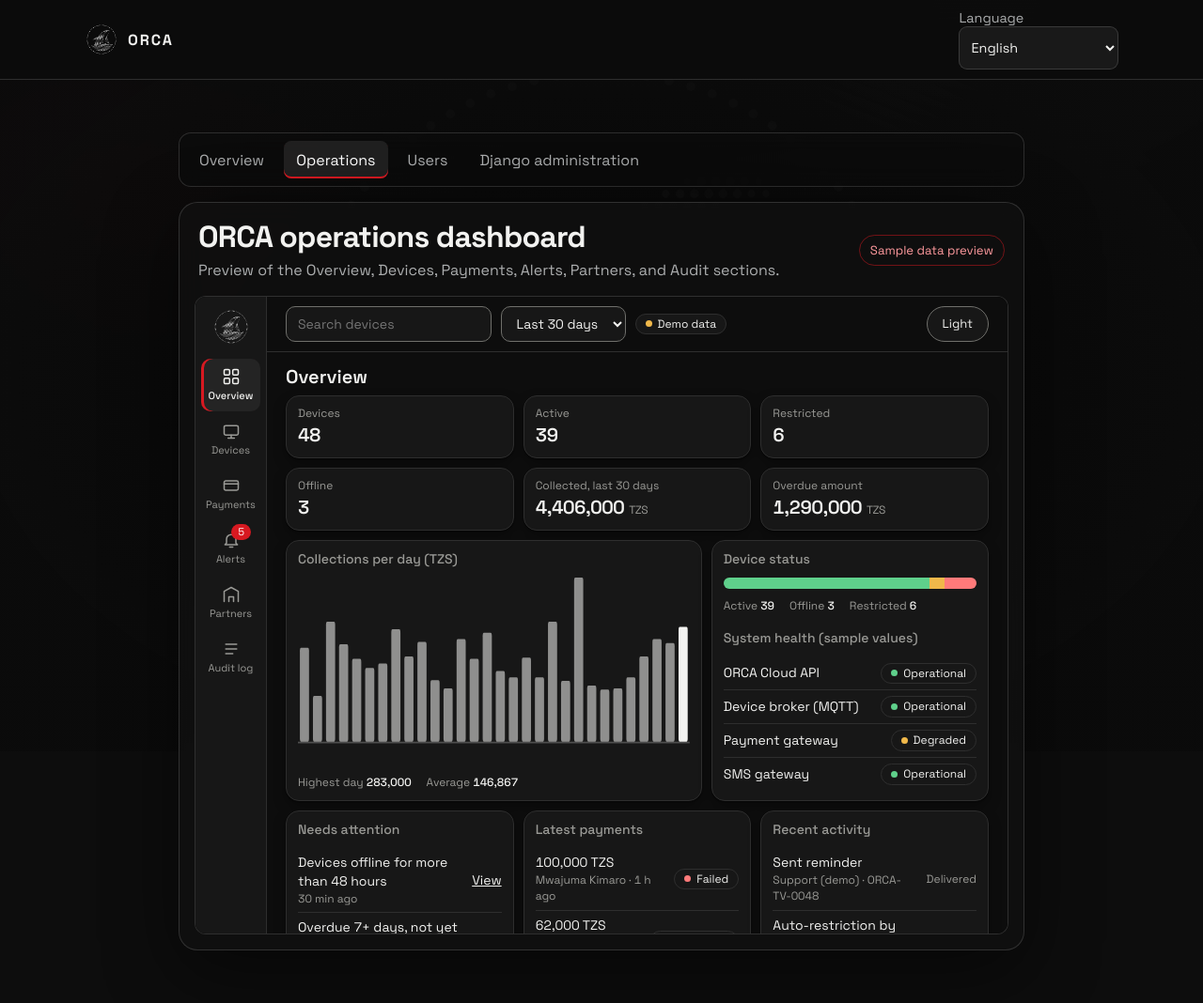
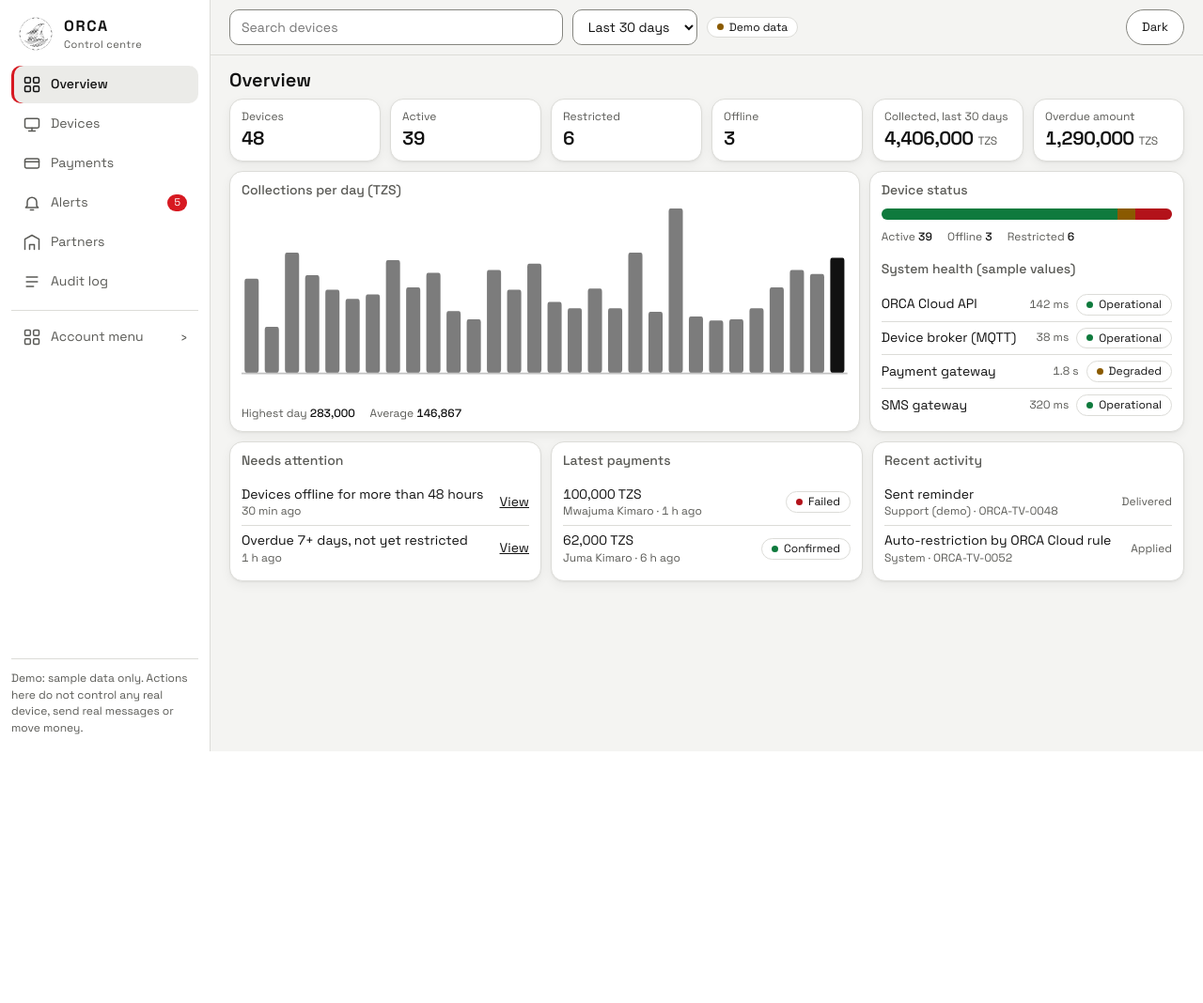
Before and after one commit to malocollective5core18-hue/Orca_appliance, a Django app: page /accounts/dashboard/operations/ in a window 1280 px wide. Shown: the whole page at 94% size. After the commit the page ends 800 px from the top, so only its background shows below. Run offline with Django 5.2, Linux system fonts and the light colour scheme; the visitor is signed in with stand-in values (Sample User, id 1).

Commit message:
Make operations dashboard full-screen with role menus

```diff
--- a/orca_webserver/apps/accounts/urls.py
+++ b/orca_webserver/apps/accounts/urls.py
@@ -9,6 +9,5 @@ urlpatterns = [
     path("logout/", views.logout_view, name="logout"),
     path("dashboard/", views.dashboard, name="dashboard"),
     path("dashboard/operations/", views.operations_dashboard, name="operations_dashboard"),
-    path("dashboard/operations/demo/", views.operations_dashboard_demo, name="operations_dashboard_demo"),
     path("dashboard/register-user/", views.register_staff, name="register_staff"),
 ]
--- a/orca_webserver/apps/accounts/views.py
+++ b/orca_webserver/apps/accounts/views.py
@@ -3,12 +3,12 @@
 from django.contrib.auth import login as auth_login, logout as auth_logout
 from django.contrib.auth.decorators import login_required
 from django.conf import settings
-from django.http import FileResponse, HttpResponseForbidden
+from django.http import HttpResponse, HttpResponseForbidden
 from django.shortcuts import redirect, render
 from django.urls import reverse
+from django.utils.html import format_html
 from django.utils.http import url_has_allowed_host_and_scheme
 from django.views.decorators.http import require_POST
-from django.views.decorators.clickjacking import xframe_options_sameorigin
 
 from .forms import CustomerSignupForm, EmailLoginForm, StaffRegistrationForm
 from .models import UserRole
@@ -77,13 +77,13 @@ def register_staff(request):
 def operations_dashboard(request):
     if not request.user.is_staff and not request.user.is_superuser:
         return HttpResponseForbidden("This dashboard is for ORCA staff accounts.")
-    return render(request, "accounts/operations_dashboard.html")
-
-
-@login_required
-@xframe_options_sameorigin
-def operations_dashboard_demo(request):
-    if not request.user.is_staff and not request.user.is_superuser:
-        return HttpResponseForbidden("This dashboard is for ORCA staff accounts.")
     demo_file = settings.BASE_DIR / "orca-dashboard-demo-1.html"
-    return FileResponse(demo_file.open("rb"), content_type="text/html; charset=utf-8")
+    page = demo_file.read_text(encoding="utf-8")
+    users_url = reverse("accounts:register_staff") if (request.user.is_superuser or request.user.role == UserRole.ADMIN) else ""
+    admin_url = reverse("admin:index") if request.user.is_superuser else ""
+    account_nav = format_html(
+        '<nav aria-label="Main" id="nav" data-account-overview="{}" data-account-users="{}" data-django-admin="{}"></nav>',
+        reverse("accounts:dashboard"), users_url, admin_url,
+    )
+    page = page.replace('<nav aria-label="Main" id="nav"></nav>', str(account_nav), 1)
+    return HttpResponse(page, content_type="text/html; charset=utf-8")
--- a/orca_webserver/orca-dashboard-demo-1.html
+++ b/orca_webserver/orca-dashboard-demo-1.html
@@ -23,6 +23,14 @@ nav{display:grid;gap:2px}
 nav a{display:flex;align-items:center;gap:10px;min-height:40px;padding:0 12px;border-radius:10px;text-decoration:none;color:var(--muted)}
 nav a:hover{background:var(--panel2);color:var(--text)}
 nav a[aria-current=page]{background:var(--panel2);color:var(--text);font-weight:500;box-shadow:inset 3px 0 0 var(--red)}
+.account-menu{position:relative;margin-top:8px;border-top:1px solid var(--line);padding-top:8px}
+.account-menu summary{list-style:none;display:flex;align-items:center;gap:10px;min-height:40px;padding:0 12px;border-radius:10px;color:var(--muted);cursor:pointer;user-select:none}
+.account-menu summary::-webkit-details-marker{display:none}
+.account-menu summary:hover,.account-menu[open] summary{background:var(--panel2);color:var(--text)}
+.account-menu .chevron{margin-left:auto;transition:transform .18s ease}.account-menu[open] .chevron{transform:rotate(90deg)}
+.account-links{display:grid;gap:2px;padding:4px 0 0 14px}
+.account-links a{min-height:38px;font-size:13px}
+.mobile-account-menu{display:none}
 .badge{background:var(--red);color:#fff;border-radius:99px;font-size:11px;padding:1px 7px;min-width:20px;text-align:center}
 .note{margin-top:auto;color:var(--muted);font-size:12px;line-height:1.45;border-top:1px solid var(--line);padding-top:12px}
 .main{display:flex;flex-direction:column;min-width:0;height:100dvh}
@@ -89,16 +97,32 @@ dialog label{display:block;margin:12px 0 4px;font-weight:500}dialog select{width
 nav a{flex-direction:column;justify-content:center;gap:3px;min-height:56px;padding:6px 2px;font-size:11px;text-align:center;position:relative}
 nav a[aria-current=page]{box-shadow:inset 3px 0 0 var(--red)}
 .nl{flex:none}.badge{position:absolute;top:2px;right:10px}
+.account-menu summary{justify-content:center;min-height:56px;padding:6px 2px;font-size:11px;flex-direction:column;gap:3px;text-align:center}
+.account-menu .chevron{position:absolute;right:4px;top:4px;margin:0}
+.account-links{position:absolute;left:calc(100% + 8px);bottom:0;min-width:210px;padding:8px;border:1px solid var(--line);border-radius:12px;background:var(--panel);box-shadow:var(--sh)}
 }
 @media (max-width:699px){
 body{overflow:auto;height:auto}
 .shell{display:block;height:auto}
 .side{display:contents}.brand,.side .note{display:none}
-nav{position:fixed;left:0;right:0;bottom:0;z-index:3;display:grid;grid-template-columns:repeat(6,1fr);gap:0;background:var(--panel);border-top:1px solid var(--line);padding-bottom:env(safe-area-inset-bottom)}
+nav{position:fixed;left:0;right:16.6667vw;bottom:0;z-index:3;display:grid;grid-template-columns:repeat(5,minmax(0,1fr));gap:0;background:var(--panel);border-top:1px solid var(--line);padding-bottom:env(safe-area-inset-bottom)}
+nav>a[href="#audit"]{display:none}
 nav a{flex-direction:column;justify-content:center;gap:2px;min-height:56px;padding:4px 0;border-radius:0;font-size:10.5px;text-align:center;position:relative}
 nav a:hover{background:none}
 nav a[aria-current=page]{background:none;box-shadow:inset 0 3px 0 var(--red)}
 .nl{flex:none}.badge{position:absolute;top:3px;left:calc(50% + 4px);font-size:10px;padding:0 5px;min-width:16px}
+.account-menu{display:none}
+.mobile-account-menu{display:block;position:fixed;right:0;bottom:env(safe-area-inset-bottom);z-index:4;width:16.6667vw;margin:0;padding:0;border:0;background:var(--panel);border-top:1px solid var(--line)}
+.mobile-account-menu summary{list-style:none;display:flex;align-items:center;justify-content:center;gap:3px;height:56px;padding:4px 2px;font-size:10.5px;color:var(--muted);cursor:pointer}
+.mobile-account-menu summary::-webkit-details-marker{display:none}
+.mobile-account-menu summary .ni{display:none}
+.mobile-account-menu summary .nl{font-size:9px}
+.mobile-account-menu summary .chevron{position:absolute;top:2px;right:5px}
+.mobile-account-menu[open] summary{color:var(--text);box-shadow:inset 0 3px 0 var(--red)}
+.mobile-account-menu .chevron{width:12px;height:12px;transition:transform .18s ease}.mobile-account-menu[open] .chevron{transform:rotate(90deg)}
+.mobile-account-links{position:absolute;right:8px;bottom:calc(100% + 8px);width:min(280px,calc(100vw - 16px));padding:8px;border:1px solid var(--line);border-radius:14px;background:var(--panel);box-shadow:0 12px 36px rgba(0,0,0,.28)}
+.mobile-account-links a{min-height:44px;font-size:14px;flex-direction:row;justify-content:flex-start;padding:0 12px;border-radius:9px}
+.mobile-account-links a[aria-current=page]{box-shadow:inset 3px 0 0 var(--red)}
 .main{height:auto}
 .bar{position:sticky;top:0;z-index:2;flex-wrap:wrap;gap:8px;padding:10px 14px 10px;padding-top:calc(10px + env(safe-area-inset-top))}
 .mbrand{display:flex;order:1}.bar .chip{order:2}.spacer{order:3;flex:1}#theme{order:4}
@@ -177,7 +201,15 @@ function st(d){return d.restricted?'Restricted':!d.online?'Offline':'Active'}
 function chip(s){return h('span',{class:'chip '+s.toLowerCase()},h('i'),s)}
 function log(a,b,c,r){L.unshift([a,b,c,r,0])}
 var ROUTES=[['overview','Overview'],['devices','Devices'],['payments','Payments'],['alerts','Alerts'],['partners','Partners'],['audit','Audit log']];
-function nav(){var r=cur(),n=$('nav');n.replaceChildren();ROUTES.forEach(function(x){var a=h('a',{href:'#'+x[0]},ic(x[0]),h('span',{class:'nl'},x[1]));if(x[0]===r)a.setAttribute('aria-current','page');if(x[0]==='alerts'){var u=A.filter(function(z){return !z.ack}).length;if(u)a.append(h('span',{class:'badge','aria-label':u+' unacknowledged'},String(u)))}n.append(a)})}
+function nav(){var r=cur(),n=$('nav'),oldMobile=document.querySelector('.mobile-account-menu');if(oldMobile)oldMobile.remove();n.replaceChildren();ROUTES.forEach(function(x){var a=h('a',{href:'#'+x[0]},ic(x[0]),h('span',{class:'nl'},x[1]));if(x[0]===r)a.setAttribute('aria-current','page');if(x[0]==='alerts'){var u=A.filter(function(z){return !z.ack}).length;if(u)a.append(h('span',{class:'badge','aria-label':u+' unacknowledged'},String(u)))}n.append(a)});
+  var links=[];function addLink(url,label,key){if(!url)return;links.push(h('a',{href:url},ic(key),h('span',{class:'nl'},label)))}
+  addLink(n.dataset.accountOverview,'Overview','overview');addLink(n.dataset.accountUsers,'Users','partners');addLink(n.dataset.djangoAdmin,'Django administration','devices');
+  if(links.length){var summary=h('summary',{},ic('overview'),h('span',{class:'nl'},'Account menu'),h('span',{class:'chevron','aria-hidden':'true'},'›'));var panel=h('div',{class:'account-links'},links);n.append(h('details',{class:'account-menu'},summary,panel));
+    var mobileLinks=links.map(function(a){return a.cloneNode(true)});mobileLinks.push(h('a',{href:'#audit'},ic('audit'),h('span',{class:'nl'},'Audit log')));
+    var mobileSummary=h('summary',{},ic('audit'),h('span',{class:'nl'},'Audit logs'),h('span',{class:'chevron','aria-hidden':'true'},'›'));
+    n.parentNode.append(h('details',{class:'mobile-account-menu'},mobileSummary,h('div',{class:'mobile-account-links'},mobileLinks)));
+  }
+}
 var ICONS={overview:'<rect x="3" y="3" width="7" height="7" rx="1.5"/><rect x="14" y="3" width="7" height="7" rx="1.5"/><rect x="3" y="14" width="7" height="7" rx="1.5"/><rect x="14" y="14" width="7" height="7" rx="1.5"/>',devices:'<rect x="3" y="5" width="18" height="12" rx="2"/><path d="M8 21h8M12 17v4"/>',payments:'<rect x="3" y="6" width="18" height="12" rx="2"/><path d="M3 10h18"/>',alerts:'<path d="M6 16v-5a6 6 0 0112 0v5l2 2H4z"/><path d="M10 21h4"/>',partners:'<path d="M3 21V8l9-5 9 5v13M9 21v-6h6v6"/>',audit:'<path d="M5 6h14M5 12h14M5 18h9"/>'};
 function ic(k){var e=h('span',{class:'ni','aria-hidden':'true'});e.innerHTML='<svg viewBox="0 0 24 24" width="20" height="20" fill="none" stroke="currentColor" stroke-width="1.8" stroke-linecap="round" stroke-linejoin="round">'+ICONS[k]+'</svg>';return e}
 function labels(v){[].forEach.call(v.querySelectorAll('table'),function(t){var hs=[].map.call(t.querySelectorAll('th'),function(x){return x.textContent});[].forEach.call(t.querySelectorAll('tbody tr'),function(tr){[].forEach.call(tr.children,function(td,i){td.setAttribute('data-label',hs[i]||'')})})})}
--- a/orca_webserver/templates/accounts/_dashboard_nav.html
+++ /dev/null
@@ -1,6 +0,0 @@
-<nav class="dashboard-nav" aria-label="Dashboard navigation">
-  <a href="{% url 'accounts:dashboard' %}" {% if request.resolver_match.url_name == "dashboard" %}aria-current="page"{% endif %} data-en="Overview" data-sw="Muhtasari">Overview</a>
-  {% if request.user.is_staff or request.user.is_superuser %}<a href="{% url 'accounts:operations_dashboard' %}" {% if request.resolver_match.url_name == "operations_dashboard" %}aria-current="page"{% endif %} data-en="Operations" data-sw="Uendeshaji">Operations</a>{% endif %}
-  {% if request.user.is_superuser or request.user.role == "admin" %}<a href="{% url 'accounts:register_staff' %}" {% if request.resolver_match.url_name == "register_staff" %}aria-current="page"{% endif %} data-en="Users" data-sw="Watumiaji">Users</a>{% endif %}
-  {% if request.user.is_superuser %}<a href="/admin/" data-en="Django administration" data-sw="Usimamizi wa Django">Django administration</a>{% endif %}
-</nav>
--- a/orca_webserver/templates/accounts/base.html
+++ b/orca_webserver/templates/accounts/base.html
@@ -13,7 +13,6 @@
     header{position:relative;z-index:1;min-height:68px;display:flex;align-items:center;justify-content:space-between;padding:10px max(20px,calc((100vw - 1100px)/2));border-bottom:1px solid var(--orca-line);background:rgba(13,13,13,.76);backdrop-filter:blur(14px);-webkit-backdrop-filter:blur(14px)}
     .brand-link{display:flex;align-items:center;gap:10px;color:inherit;text-decoration:none;font-weight:700;letter-spacing:.12em}.brand-link .brand-logo{width:36px;height:36px;object-fit:contain}.lang{background:rgba(255,255,255,.06);color:var(--orca-white);border:1px solid var(--orca-line);border-radius:9px;padding:8px}
     main{position:relative;z-index:1;width:min(100% - 32px,560px);margin:clamp(24px,7vh,72px) auto}.wide{width:min(100% - 32px,900px)}
-    .dashboard-nav{display:flex;gap:8px;align-items:center;flex-wrap:wrap;margin:0 0 16px;padding:8px;border:1px solid var(--orca-line);border-radius:13px;background:rgba(13,13,13,.68);backdrop-filter:blur(12px)}.dashboard-nav a{display:inline-flex;min-height:40px;align-items:center;padding:9px 13px;border-radius:8px;color:var(--orca-muted);text-decoration:none}.dashboard-nav a:hover,.dashboard-nav a[aria-current="page"]{background:rgba(255,255,255,.09);color:#fff}.dashboard-nav a[aria-current="page"]{box-shadow:inset 0 -2px var(--orca-red)}
     .card{background:rgba(17,17,17,.82);border:1px solid var(--orca-line);border-radius:20px;padding:clamp(20px,5vw,34px);box-shadow:0 24px 80px rgba(0,0,0,.48);backdrop-filter:blur(14px);-webkit-backdrop-filter:blur(14px)}
     h1{margin:0 0 8px;font-size:clamp(1.45rem,4vw,2rem);letter-spacing:-.025em}p{color:var(--orca-muted);line-height:1.55}label{display:block;margin:16px 0 6px;color:rgba(248,250,252,.86);font-size:.93rem}
     input,select{width:100%;min-height:46px;padding:10px 12px;border:1px solid rgba(255,255,255,.22);border-radius:9px;background:rgba(0,0,0,.52);color:var(--orca-white);font:inherit}input:focus,select:focus{outline:2px solid rgba(215,25,33,.68);outline-offset:1px}
--- a/orca_webserver/templates/accounts/dashboard.html
+++ b/orca_webserver/templates/accounts/dashboard.html
@@ -1,5 +1,5 @@
 {% extends "accounts/base.html" %}{% block title %}ORCA dashboard{% endblock %}{% block body %}
-<main class="wide">{% include "accounts/_dashboard_nav.html" %}<section class="card" id="overview"><div class="toolbar"><div><p class="muted" data-en="Signed in as" data-sw="Umeingia kama">Signed in as</p><h1>{{ request.user.full_name|default:request.user.email|default:request.user.phone_number }}</h1><span class="muted role-display" data-role="{{ request.user.role }}">{{ role_label }}</span></div><form method="post" action="{% url 'accounts:logout' %}" style="margin-left:auto">{% csrf_token %}<button class="secondary" data-en="Log out" data-sw="Toka">Log out</button></form></div>
+<main class="wide"><section class="card" id="overview"><div class="toolbar"><div><p class="muted" data-en="Signed in as" data-sw="Umeingia kama">Signed in as</p><h1>{{ request.user.full_name|default:request.user.email|default:request.user.phone_number }}</h1><span class="muted role-display" data-role="{{ request.user.role }}">{{ role_label }}</span></div>{% if not is_customer %}<a class="button secondary" href="{% url 'accounts:operations_dashboard' %}" data-en="Operations" data-sw="Uendeshaji">Operations</a>{% endif %}<form method="post" action="{% url 'accounts:logout' %}" style="margin-left:auto">{% csrf_token %}<button class="secondary" data-en="Log out" data-sw="Toka">Log out</button></form></div>
 {% if is_customer %}<div class="tile"><h2 data-en="Your customer account" data-sw="Akaunti yako ya mteja">Your customer account</h2><p data-en="Your details are saved to your ORCA account. Financing applications and appliance records will appear here when those services are connected." data-sw="Taarifa zako zimehifadhiwa kwenye akaunti yako ya ORCA. Maombi ya ufadhili na taarifa za vifaa zitaonekana hapa huduma hizo zitakapounganishwa.">Your details are saved to your ORCA account. Financing applications and appliance records will appear here when those services are connected.</p></div>
 <div class="profile-grid"><div class="tile"><span class="muted" data-en="Full name" data-sw="Majina kamili">Full name</span><p>{{ request.user.full_name|default:"—" }}</p></div><div class="tile"><span class="muted" data-en="Email" data-sw="Barua pepe">Email</span><p>{{ request.user.email|default:"—" }}</p></div><div class="tile"><span class="muted" data-en="Phone" data-sw="Simu">Phone</span><p>{{ request.user.phone_number|default:"—" }}</p></div></div>
 {% else %}<div class="tile"><h2 data-en="ORCA staff workspace" data-sw="Eneo la kazi la ORCA">ORCA staff workspace</h2><p data-en="Manage accounts according to your assigned role." data-sw="Simamia akaunti kulingana na jukumu lako.">Manage accounts according to your assigned role.</p></div>
--- a/orca_webserver/templates/accounts/operations_dashboard.html
+++ /dev/null
@@ -1,16 +0,0 @@
-{% extends "accounts/base.html" %}
-{% block title %}Operations dashboard · ORCA{% endblock %}
-{% block body %}
-<main class="wide">
-  {% include "accounts/_dashboard_nav.html" %}
-  <section class="card operations-card">
-    <div class="toolbar operations-heading">
-      <div><h1 data-en="ORCA operations dashboard" data-sw="Dashibodi ya uendeshaji ya ORCA">ORCA operations dashboard</h1>
-      <p data-en="Preview of the Overview, Devices, Payments, Alerts, Partners, and Audit sections." data-sw="Onyesho la sehemu za Muhtasari, Vifaa, Malipo, Tahadhari, Washirika na Kumbukumbu ya ukaguzi.">Preview of the Overview, Devices, Payments, Alerts, Partners, and Audit sections.</p></div>
-      <span class="preview-badge" data-en="Sample data preview" data-sw="Onyesho la data za mfano">Sample data preview</span>
-    </div>
-    <iframe class="operations-frame" src="{% url 'accounts:operations_dashboard_demo' %}" title="ORCA operations dashboard preview" loading="eager"></iframe>
-  </section>
-</main>
-<style>.operations-card{padding:16px}.operations-heading{justify-content:space-between;margin:0 4px 14px}.operations-heading h1{margin-bottom:4px}.operations-heading p{margin:0}.preview-badge{display:inline-flex;align-items:center;border:1px solid rgba(215,25,33,.5);border-radius:999px;padding:7px 11px;color:#ff9a9e;font-size:.82rem;white-space:nowrap}.operations-frame{display:block;width:100%;height:min(82vh,1000px);min-height:680px;border:1px solid var(--orca-line);border-radius:12px;background:#0d0d0d}@media(max-width:700px){.operations-heading{align-items:flex-start}.operations-frame{height:78vh;min-height:620px}}</style>
-{% endblock %}
--- a/orca_webserver/templates/accounts/register_staff.html
+++ b/orca_webserver/templates/accounts/register_staff.html
@@ -1,5 +1,5 @@
 {% extends "accounts/base.html" %}{% block title %}Register system user · ORCA{% endblock %}{% block body %}
-<main>{% include "accounts/_dashboard_nav.html" %}<section class="card"><h1 data-en="Register a system user" data-sw="Sajili mtumiaji wa mfumo">Register a system user</h1><p data-en="Administrators can register customer service accounts only. Superusers can choose any account role." data-sw="Wasimamizi wanaweza kusajili akaunti za huduma kwa wateja pekee. Wasimamizi wakuu wanaweza kuchagua jukumu lolote.">Administrators can register customer service accounts only. Superusers can choose any account role.</p>
+<main><section class="card"><h1 data-en="Register a system user" data-sw="Sajili mtumiaji wa mfumo">Register a system user</h1><p data-en="Administrators can register customer service accounts only. Superusers can choose any account role." data-sw="Wasimamizi wanaweza kusajili akaunti za huduma kwa wateja pekee. Wasimamizi wakuu wanaweza kuchagua jukumu lolote.">Administrators can register customer service accounts only. Superusers can choose any account role.</p>
 {% if created %}<p class="success" data-en="The account was created." data-sw="Akaunti imefunguliwa.">The account was created.</p>{% endif %}
 <form method="post">{% csrf_token %}{% if form.non_field_errors %}<ul class="form-errors">{{ form.non_field_errors }}</ul>{% endif %}
 <label for="id_full_name" data-en="Full name" data-sw="Majina kamili">Full name</label>{{ form.full_name }}{{ form.full_name.errors }}
```
Also changed, not shown: orca_webserver/docs/ACCOUNT_JOURNEY.md (+2 -2 lines).
